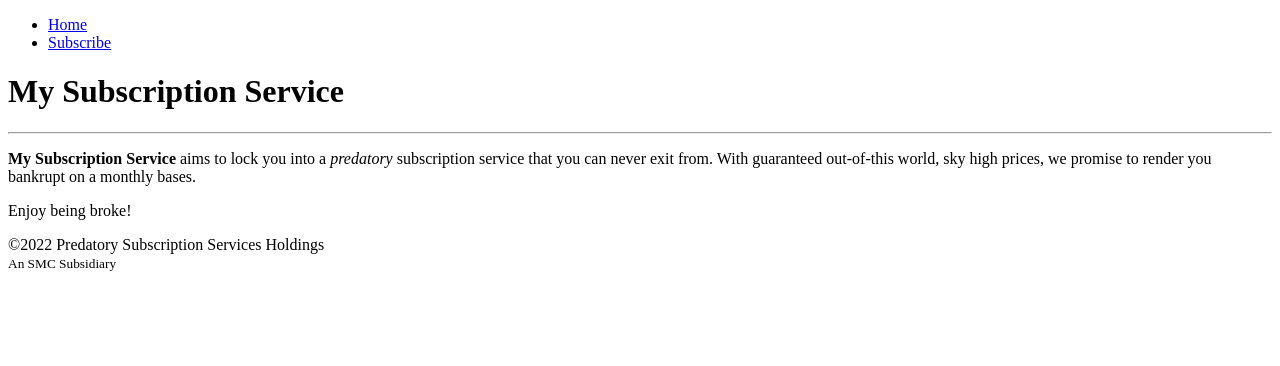
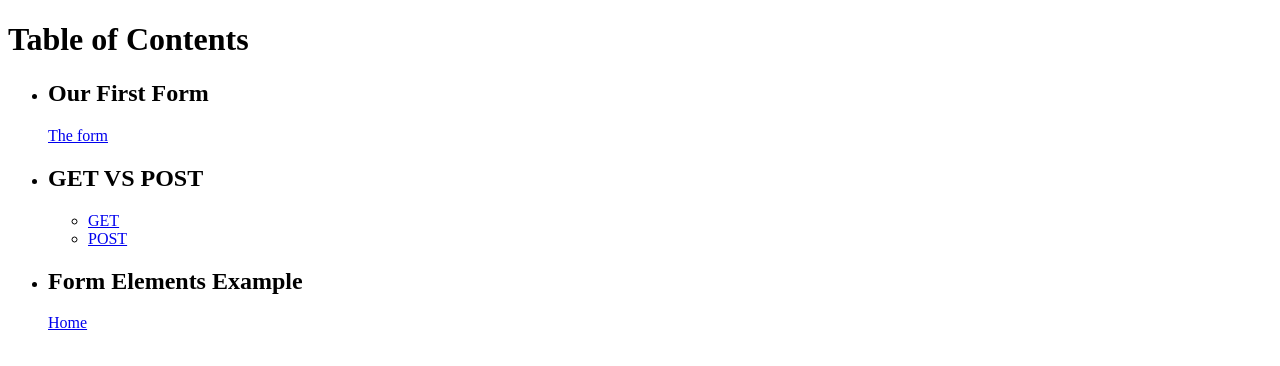
Before and after one commit to Jenna-Deamer/comp-1002-lesson-03, a plain HTML site: page index.html in a window 1280 px wide. Drawn offline with Linux system fonts and the light colour scheme.

Commit message:
Add files via upload

```diff
--- a/index.html
+++ b/index.html
@@ -4,44 +4,39 @@
         <meta charset="UTF-8" />
         <meta http-equiv="X-UA-Compatible" content="IE=edge" />
         <meta name="viewport" content="width=device-width, initial-scale=1.0" />
-        <title>Home</title>
+        <title>Table of Contents</title>
     </head>
 
     <body>
-        <main>
-            <header>
-                <nav>
+        <header>
+            <h1>Table of Contents</h1>
+        </header>
+
+        <section>
+            <ul>
+                <li>
+                    <h2>Our First Form</h2>
+                    <a href="./Our First Form">The form</a>
+                </li>
+
+                <li>
+                    <h2>GET VS POST</h2>
                     <ul>
                         <li>
-                            <a href="./">Home</a>
+                            <a href="./GET VS POST/form-method-get.html">GET</a>
                         </li>
 
                         <li>
-                            <a href="./form-elements.html">Subscribe</a>
+                            <a href="./GET VS POST/form-method-post.html">POST</a>
                         </li>
                     </ul>
-                </nav>
+                </li>
 
-                <h1>My Subscription Service</h1>
-            </header>
-
-            <hr />
-
-            <section>
-                <p>
-                    <strong>My Subscription Service</strong> aims to lock you into a <em>predatory</em> subscription service that you can never exit from. With guaranteed out-of-this world, sky high
-                    prices, we promise to render you bankrupt on a monthly bases.
-                </p>
-
-                <p>Enjoy being broke!</p>
-            </section>
-        </main>
-
-        <footer>
-            <p>
-                &copy;2022 Predatory Subscription Services Holdings<br />
-                <small>An SMC Subsidiary</small>
-            </p>
-        </footer>
+                <li>
+                    <h2>Form Elements Example</h2>
+                    <a href="./Form Elements Example">Home</a>
+                </li>
+            </ul>
+        </section>
     </body>
 </html>
```
